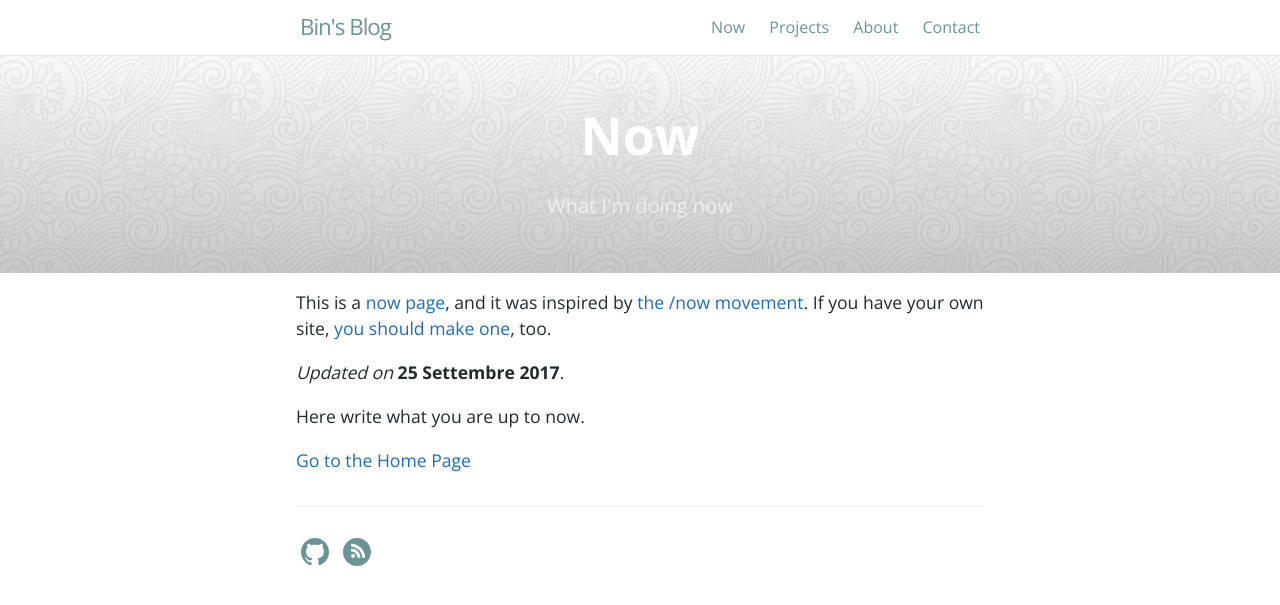
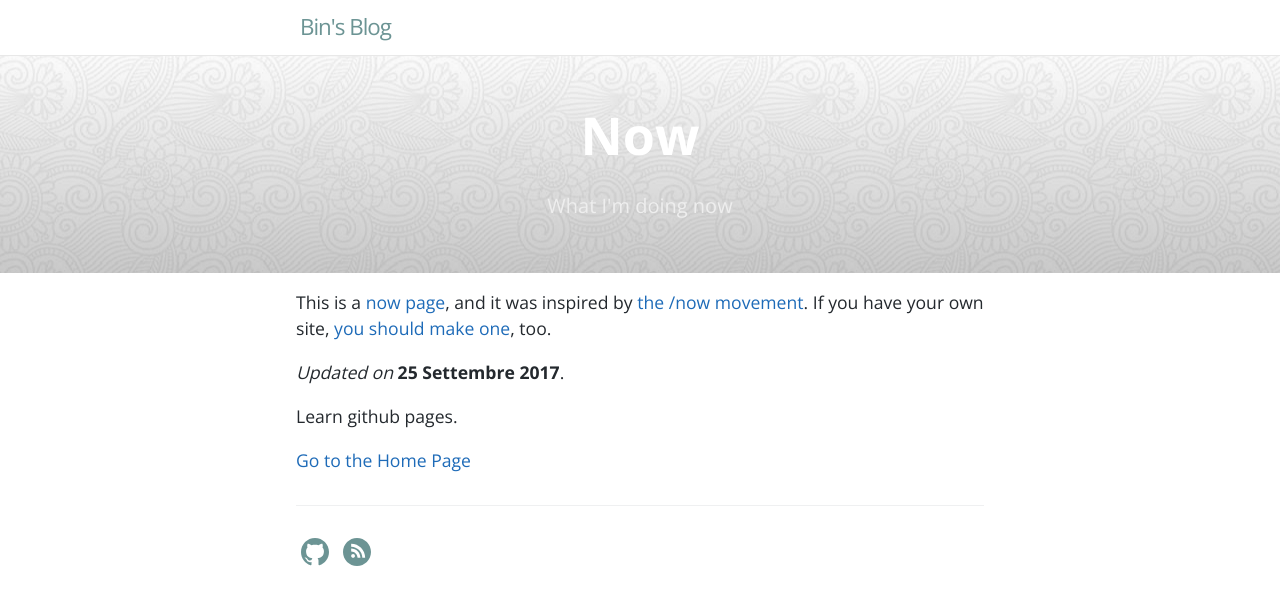
Before and after one commit to jubincn/jubincn.github.io, a Jekyll site: the page built from now-en.md, in a window 1280 px wide. Shown: the top 605 px of the page. Built offline with Jekyll 4.4.1, drawn with Linux system fonts in a browser that asks for light colours.

Commit message:
remove trigger

```diff
--- a/_includes/site-header.html
+++ b/_includes/site-header.html
@@ -22,7 +22,7 @@
           </span>
         </label>
 
-        <div class="trigger">
+        <!-- <div class="trigger">
           {% for path in page_paths %}
             {% assign my_page = site.pages | where: "path", path | first %}
             {% if my_page.title %}
@@ -32,7 +32,7 @@
               {% endif %}
             {% endif %}
           {% endfor %}
-        </div>
+        </div> -->
       </nav>
     {% endif %}
   </div>
--- a/now-en.md
+++ b/now-en.md
@@ -15,6 +15,6 @@ This is a [now page](http://nownownow.com/about){:target="_blank"}, and it was i
 
 _Updated on_ **25 Settembre 2017**.
 
-Here write what you are up to now.
+Learn github pages.
 
 {% include go-to-home-page.html %}
```
Also changed, not shown: contact-en.md (+1 -1 lines).
